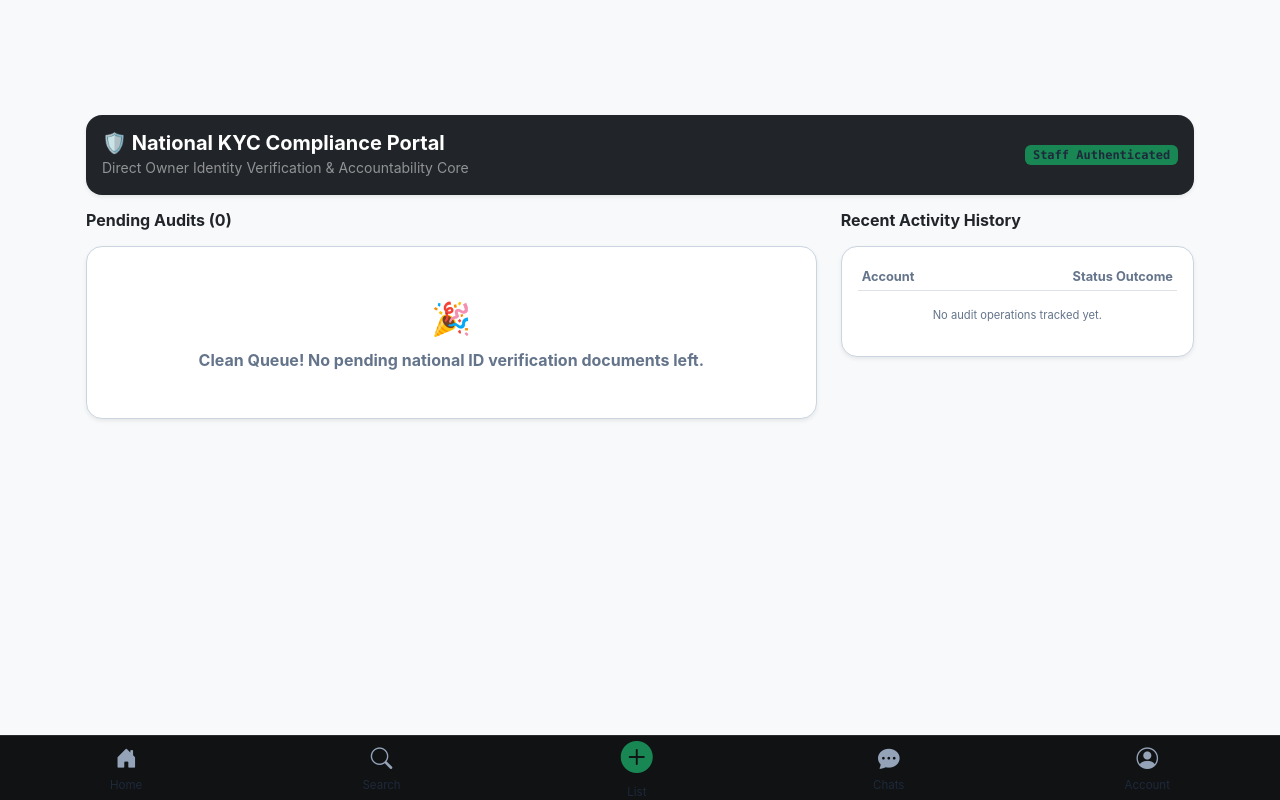
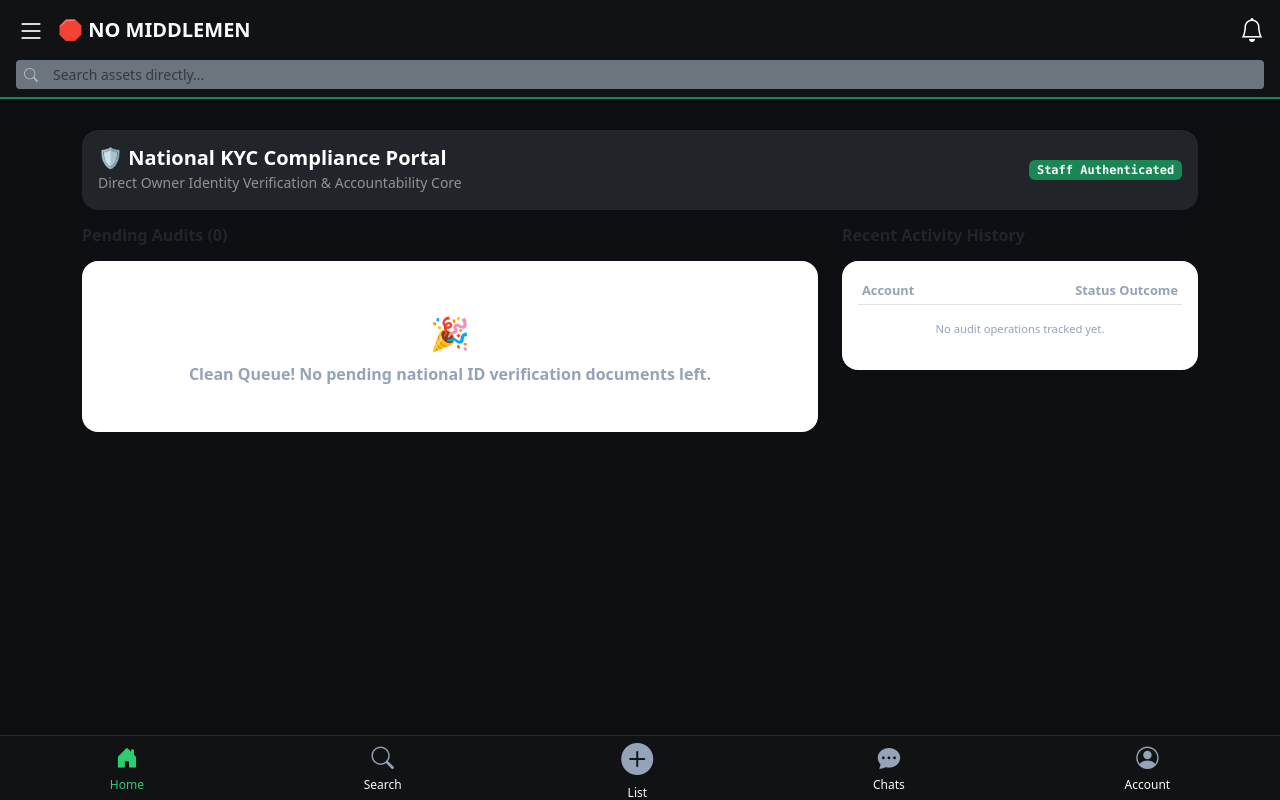
Before and after one commit to simeonmbwani/no-middlemen-market, a Django app: page /accounts/dashboard/compliance/ in a window 1280 px wide. Run offline with Django 5.2, Linux system fonts and the light colour scheme; a user stored in the database is signed in; data comes from the database, SQL or seed files in the repository.

Commit message:
Enforced correct explicit Bootstrap icons asset CDN parameters

```diff
--- a/listings/templates/base.html
+++ b/listings/templates/base.html
@@ -1,5 +1,5 @@
 <!DOCTYPE html>
-<html lang="en" id="theme-root" data-theme="light">
+<html lang="en" id="theme-root" data-theme="dark">
 <head>
     <meta charset="UTF-8">
     <meta name="viewport" content="width=device-width, initial-scale=1.0, maximum-scale=1.0, user-scalable=no">
@@ -9,19 +9,18 @@
     <meta name="theme-color" content="#198754">
 
     <link href="https://cdn.jsdelivr.net/npm/bootstrap@5.3.3/dist/css/bootstrap.min.css" rel="stylesheet">
-    <link rel="stylesheet" href="https://cdn.jsdelivr.net/npm/bootstrap-icons@1.11.3/font/data/bootstrap-icons.min.css">
+    <link rel="stylesheet" href="https://cdn.jsdelivr.net/npm/bootstrap-icons@1.11.3/font/bootstrap-icons.min.css">
 
     <style>
-        /* 🌗 UNIFIED ACCESSIBILITY CONTRAST MATRIX */
+        /* 🌗 ABSOLUTE HIGH-CONTRAST CONTROLS */
         [data-theme="light"] {
             --bg-main: #f8f9fa;
-            --text-main: #1e293b;
-            --text-muted: #64748b;
+            --text-main: #0f172a;
+            --text-muted: #475569;
             --card-bg: #ffffff;
             --border-line: #cbd5e1;
             --input-bg: #ffffff;
-            --input-text: #1e293b;
-            --input-placeholder: #94a3b8;
+            --input-text: #0f172a;
             --chip-bg: #ffffff;
         }
         [data-theme="dark"] {
@@ -32,29 +31,27 @@
             --border-line: #334155;
             --input-bg: #1e293b;
             --input-text: #f8fafc;
-            --input-placeholder: #64748b;
             --chip-bg: #161920;
         }
 
         body {
             background-color: var(--bg-main) !important;
             color: var(--text-main) !important;
-            font-family: -apple-system, BlinkMacSystemFont, "Segoe UI", Roboto, sans-serif;
-            transition: background 0.15s ease, color 0.15s ease;
-            padding-top: 115px !important;
-            padding-bottom: 80px !important;
+            font-family: system-ui, -apple-system, sans-serif;
+            padding-top: 130px !important;
+            padding-bottom: 85px !important;
+            margin: 0;
         }
 
-        h1, h2, h3, h4, h5, h6, p, span, label, legend, strong, b,
-        .card-title, .card-header, .list-group-item, .form-label, .dropdown-header {
+        /* Prevent system overrides from blending text colors into backgrounds */
+        h1, h2, h3, h4, h5, h6, p, span, label, legend, strong, td, th, .card-title, .form-label {
             color: var(--text-main) !important;
         }
-
-        small, .text-muted, .text-secondary, .form-text {
+        small, .text-muted, .text-secondary {
             color: var(--text-muted) !important;
         }
 
-        /* 📱 FIXED ELEMENT PLACEMENTS */
+        /* FIXED ELEMENTS SETUP */
         .mobile-top-bar {
             background-color: #101214 !important;
             border-bottom: 2px solid #198754;
@@ -62,7 +59,6 @@
             top: 0;
             left: 0;
             right: 0;
-            width: 100%;
             z-index: 1050;
         }
 
@@ -81,123 +77,80 @@
         }
 
         .bottom-nav-item {
-            color: #94a3b8;
-            text-decoration: none;
-            font-size: 0.72rem;
+            text-decoration: none !important;
+            font-size: 0.75rem;
             display: flex;
             flex-direction: column;
             align-items: center;
+            color: #94a3b8 !important;
         }
-        .bottom-nav-item i { font-size: 1.35rem; margin-bottom: 2px; }
-        .bottom-nav-item.active { color: #2ecc71 !important; }
+        .bottom-nav-item i { font-size: 1.4rem; margin-bottom: 1px; color: #94a3b8 !important; display: block !important; }
+        .bottom-nav-item.active, .bottom-nav-item.active i, .bottom-nav-item.active span { color: #2ecc71 !important; }
 
+        /* HORIZONTAL SWIPER CHIPS */
         .category-swiper { display: flex; overflow-x: auto; scrollbar-width: none; gap: 10px; padding: 10px 0; -webkit-overflow-scrolling: touch; }
         .category-swiper::-webkit-scrollbar { display: none; }
-        .category-chip { background: var(--chip-bg) !important; border: 1px solid var(--border-line) !important; padding: 8px 16px; border-radius: 50px; white-space: nowrap; font-size: 0.88rem; font-weight: 600; text-decoration: none; display: inline-flex; align-items: center; gap: 6px; }
+        .category-chip { background: var(--chip-bg) !important; border: 1px solid var(--border-line) !important; padding: 8px 16px; border-radius: 50px; white-space: nowrap; font-size: 0.88rem; font-weight: 600; text-decoration: none !important; color: var(--text-main) !important; display: inline-flex; align-items: center; gap: 6px; }
 
-        .form-control, .form-select, textarea {
-            color: var(--input-text) !important;
-            background-color: var(--input-bg) !important;
-            border: 1px solid var(--border-line) !important;
-        }
-
-        .card, .modal-content, .dropdown-menu {
-            background-color: var(--card-bg) !important;
-            border: 1px solid var(--border-line) !important;
-        }
-
+        .filter-select { background-color: var(--input-bg) !important; color: var(--input-text) !important; border: 1px solid var(--border-line) !important; font-size: 0.85rem; height: 42px; }
+        .asset-mobile-card { background-color: var(--card-bg) !important; border: 1px solid var(--border-line) !important; border-radius: 16px; overflow: hidden; margin-bottom: 16px; }
         .drawer-slide { background-color: #101214 !important; color: #ffffff !important; width: 280px !important; }
-        .drawer-link { color: #cbd5e1 !important; font-weight: 500; border: none !important; }
-        .drawer-link:hover { color: #2ecc71 !important; background-color: rgba(25, 135, 84, 0.15) !important; }
     </style>
 </head>
 <body>
 
-    <!-- 1. STICKY TOP HEADER -->
-    <!-- 6 & 15. STICKY MOBILE BOTTOM NAVIGATION BAR -->
-    <div class="mobile-bottom-nav">
-        <a href="{% url 'listings:list' %}" class="bottom-nav-item {% if request.path == '/' and not request.GET.browse %}active{% endif %}">
-            <i class="bi bi-house-door-fill"></i>
-            <span>Home</span>
-        </a>
-        <a href="{% url 'listings:list' %}?browse=true" class="bottom-nav-item {% if 'browse' in request.get_full_path %}active{% endif %}">
-            <i class="bi bi-search"></i>
-            <span>Search</span>
-        </a>
-        <a href="{% url 'listings:create' %}" class="bottom-nav-item text-success">
-            <i class="bi bi-plus-circle-fill fs-2"></i>
-            <span>List</span>
-        </a>
-        <a href="{% url 'dashboard:index' %}?tab=messages" class="bottom-nav-item {% if 'messages' in request.get_full_path %}active{% endif %}">
-            <i class="bi bi-chat-dots-fill"></i>
-            <span>Chats</span>
-        </a>
-        <a href="{% url 'accounts:settings_dashboard' %}" class="bottom-nav-item {% if 'settings' in request.path %}active{% endif %}">
-            <i class="bi bi-person-circle"></i>
-            <span>Account</span>
-        </a>
+    <div class="mobile-top-bar px-3 py-2 shadow-sm">
+        <div class="d-flex align-items-center justify-content-between">
+            <div class="d-flex align-items-center gap-2">
+                <button class="btn btn-link text-white p-0 fs-3" type="button" data-bs-toggle="offcanvas" data-bs-target="#leftDrawerMenu"><i class="bi bi-list"></i></button>
+                <a href="{% url 'listings:list' %}" class="text-decoration-none fw-bold fs-5 text-white ms-1">🛑 NO <span style="color: #2ecc71;">MIDDLEMEN</span></a>
+            </div>
+            <a href="{% url 'dashboard:index' %}?tab=alerts" class="text-white"><i class="bi bi-bell fs-4"></i></a>
+        </div>
+        <form method="GET" action="{% url 'listings:list' %}" class="mt-2 m-0">
+            <div class="input-group input-group-sm">
+                <span class="input-group-text border-0 bg-secondary text-white-50"><i class="bi bi-search"></i></span>
+                <input type="text" name="q" value="{{ request.GET.q }}" class="form-control border-0 bg-secondary text-white" placeholder="Search assets directly...">
+            </div>
+        </form>
     </div>
-    <!-- 12. MOBILE LEFT SIDE SLIDE-IN DRAWER MENU -->
+
     <div class="offcanvas offcanvas-start drawer-slide" tabindex="-1" id="leftDrawerMenu">
-        <div class="offcanvas-header border-bottom border-secondary py-3">
-            <h5 class="offcanvas-title fw-bold text-success font-monospace"><i class="bi bi-shield-check me-2"></i>☰ MENU</h5>
+        <div class="offcanvas-header border-bottom border-secondary">
+            <h5 class="offcanvas-title fw-bold text-success">☰ MENU</h5>
             <button type="button" class="btn-close btn-close-white" data-bs-dismiss="offcanvas"></button>
         </div>
         <div class="offcanvas-body p-0">
             <div class="list-group list-group-flush">
-                <a href="{% url 'listings:list' %}" class="list-group-item bg-transparent drawer-link py-3 px-4"><i class="bi bi-house-door me-3"></i>Home</a>
-                <a href="{% url 'listings:list' %}?browse=true" class="list-group-item bg-transparent drawer-link py-3 px-4"><i class="bi bi-search me-3"></i>Browse Assets</a>
-                <a href="{% url 'accounts:terms_faq' %}" class="list-group-item bg-transparent drawer-link py-3 px-4"><i class="bi bi-file-text me-3"></i>Terms & Trust Rules</a>
-                <a href="{% url 'accounts:settings_dashboard' %}" class="list-group-item bg-transparent drawer-link py-3 px-4"><i class="bi bi-gear me-3"></i>Account Settings</a>
-
-                {% if user.is_authenticated and user.is_staff %}
-                    <hr class="border-secondary my-2">
-                    <a href="{% url 'accounts:erp_control_center' %}" class="list-group-item bg-transparent text-warning py-3 px-4 fw-bold"><i class="bi bi-shield-lock-fill me-3"></i>Admin Mobile Hub</a>
-                {% endif %}
-
-                {% if user.is_authenticated %}
-                    <hr class="border-secondary my-2">
-                    <div class="px-4 py-2">
-                        <form method="POST" action="{% url 'accounts:logout' %}" class="m-0">
-                            {% csrf_token %}
-                            <button type="submit" class="btn btn-sm btn-outline-danger w-100 fw-bold rounded-3"><i class="bi bi-box-arrow-right me-2"></i>Secure Logout</button>
-                        </form>
-                    </div>
-                {% endif %}
+                <a href="{% url 'listings:list' %}" class="list-group-item bg-transparent text-white border-0 py-3 px-4">Home</a>
+                <a href="{% url 'listings:list' %}?browse=true" class="list-group-item bg-transparent text-white border-0 py-3 px-4">Browse Assets</a>
+                <a href="{% url 'accounts:settings_dashboard' %}" class="list-group-item bg-transparent text-white border-0 py-3 px-4">Account Settings</a>
             </div>
         </div>
     </div>
 
-    <!-- MAIN APP CONTENT VIEWPORT -->
-    <div class="container px-3">
+    <div class="container">
         {% block content %}{% endblock %}
     </div>
 
-    <!-- 6 & 15. STICKY MOBILE BOTTOM NAVIGATION BAR -->
     <div class="mobile-bottom-nav">
-        <a href="{% url 'listings:list' %}" class="bottom-nav-item {% if request.path == '/' and not request.GET.browse %}active{% endif %}">
+        <a href="{% url 'listings:list' %}" class="bottom-nav-item active">
             <i class="bi bi-house-door-fill"></i><span>Home</span>
         </a>
-        <a href="{% url 'listings:list' %}?browse=true" class="bottom-nav-item {% if 'browse' in request.GET.browse or request.GET.browse == 'true' %}active{% endif %}">
+        <a href="{% url 'listings:list' %}?browse=true" class="bottom-nav-item">
             <i class="bi bi-search"></i><span>Search</span>
         </a>
         <a href="{% url 'listings:create' %}" class="bottom-nav-item text-success">
-            <i class="bi bi-plus-circle-fill fs-2 text-success"></i><span>List</span>
+            <i class="bi bi-plus-circle-fill fs-2"></i><span>List</span>
         </a>
-        <a href="{% url 'dashboard:index' %}?tab=messages" class="bottom-nav-item {% if 'tab=messages' in request.get_full_path %}active{% endif %}">
+        <a href="{% url 'dashboard:index' %}?tab=messages" class="bottom-nav-item">
             <i class="bi bi-chat-dots-fill"></i><span>Chats</span>
         </a>
-        <a href="{% url 'accounts:settings_dashboard' %}" class="bottom-nav-item {% if 'settings' in request.path %}active{% endif %}">
+        <a href="{% url 'accounts:settings_dashboard' %}" class="bottom-nav-item">
             <i class="bi bi-person-circle"></i><span>Account</span>
         </a>
     </div>
 
     <script src="https://cdn.jsdelivr.net/npm/bootstrap@5.3.3/dist/js/bootstrap.bundle.min.js"></script>
-    <script>
-        document.addEventListener('DOMContentLoaded', function () {
-            const cachedTheme = localStorage.getItem('user-theme') || 'light';
-            document.getElementById('theme-root').setAttribute('data-theme', cachedTheme);
-        });
-    </script>
 </body>
 </html>
```
